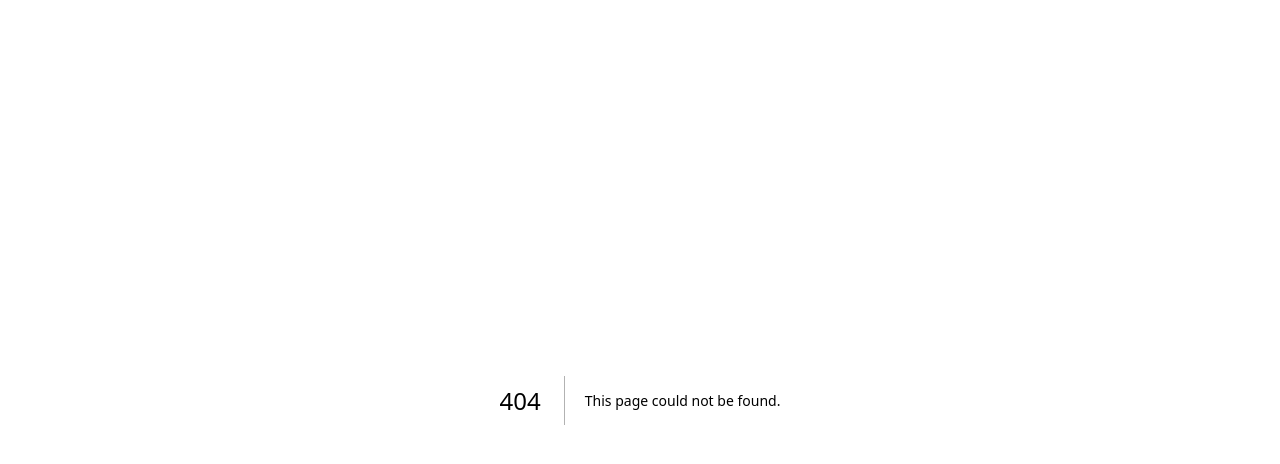
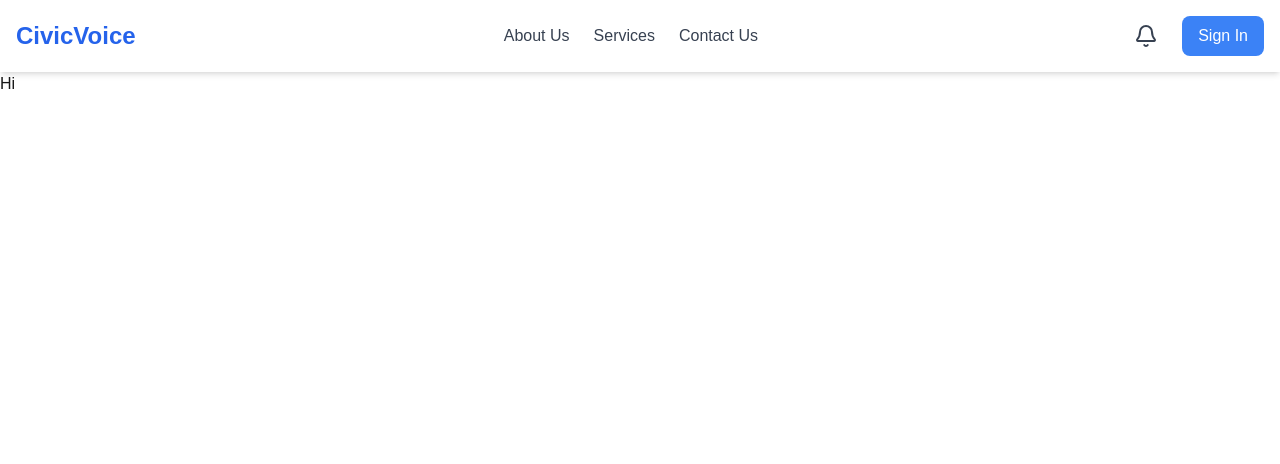
Before and after one commit to amlansarangi23/civicvoice, a Next.js app: page /dashboard in a window 1280 px wide. Before the commit this address had no page. Shown: the top 464 px of the page. Built offline with nearby package versions, Linux system fonts and the light colour scheme; no server answers.

Commit message:
added navbar

```diff
--- /dev/null
+++ b/app/dashboard/page.tsx
@@ -0,0 +1,9 @@
+import React from "react";
+
+const Dashboard = () => {
+  return <div>
+    Hi
+    </div>;
+};
+
+export default Dashboard;
--- a/app/layout.tsx
+++ b/app/layout.tsx
@@ -2,6 +2,7 @@ import type { Metadata } from "next";
 import { Geist, Geist_Mono } from "next/font/google";
 import "./globals.css";
 import { Providers } from "./provider";
+import { Navbar } from "@/components/navbar";
 
 const geistSans = Geist({
   variable: "--font-geist-sans",
@@ -28,7 +29,10 @@ export default function RootLayout({
       <body
         className={`${geistSans.variable} ${geistMono.variable} antialiased`}
       >
-        <Providers>{children}</Providers>
+        <Providers>
+        <Navbar/>
+        {children}
+        </Providers>
       </body>
     </html>
   );
--- a/app/page.tsx
+++ b/app/page.tsx
@@ -1,4 +1,4 @@
-import { Appbar } from "@/components/appbar";
+import { Appbar } from "@/components/navbar";
 import { NEXT_AUTH_CONFIG } from "@/lib/auth";
 import { getServerSession } from "next-auth"
 import { signIn } from "next-auth/react";
--- a/components/appbar.tsx
+++ /dev/null
@@ -1,12 +0,0 @@
-"use client";
-import { signIn, signOut } from "next-auth/react";
-// hello
-export const Appbar = () => {
-  return (
-    <div>
-      <button onClick={() => signIn()}>Signin</button>
-      <button onClick={() => signOut()}>Sign out</button>
-
-    </div>
-  );
-};
--- /dev/null
+++ b/components/navbar.tsx
@@ -0,0 +1,100 @@
+"use client";
+
+import { signIn, signOut } from "next-auth/react";
+import { useSession } from "next-auth/react";
+import { useState, useRef, useEffect } from "react";
+import { Bell, User } from "lucide-react";
+import Link from "next/link";
+
+export const Navbar = () => {
+  const { data: session, status } = useSession();
+  const [dropdownOpen, setDropdownOpen] = useState(false);
+  const dropdownRef = useRef<HTMLDivElement>(null);
+
+  // Close dropdown if clicked outside
+  useEffect(() => {
+    const handleClickOutside = (event: MouseEvent) => {
+      if (dropdownRef.current && !dropdownRef.current.contains(event.target as Node)) {
+        setDropdownOpen(false);
+      }
+    };
+    document.addEventListener("mousedown", handleClickOutside);
+    return () => document.removeEventListener("mousedown", handleClickOutside);
+  }, []);
+
+  return (
+    <nav className="bg-white shadow-md p-4 flex items-center justify-between">
+      {/* Logo */}
+      <Link href="/" className="text-2xl font-bold text-blue-600">
+        CivicVoice
+      </Link>
+
+      {/* Navigation Tabs */}
+      <div className="flex space-x-6">
+        <Link href="/about" className="text-gray-700 hover:text-blue-600">
+          About Us
+        </Link>
+        <Link href="/services" className="text-gray-700 hover:text-blue-600">
+          Services
+        </Link>
+        <Link href="/contact" className="text-gray-700 hover:text-blue-600">
+          Contact Us
+        </Link>
+      </div>
+
+      {/* Right Side (Notifications & User Dropdown/Sign In) */}
+      <div className="flex items-center space-x-4">
+        {/* Notification Bell */}
+        <button className="p-2 rounded-full hover:bg-gray-200">
+          <Bell className="h-6 w-6 text-gray-700" />
+        </button>
+
+        {/* User Icon and Dropdown if logged in, else Sign In button */}
+        {status == "authenticated" ? (
+          <div className="relative" ref={dropdownRef}>
+            <button
+              onClick={() => setDropdownOpen((prev) => !prev)}
+              className="flex items-center p-2 rounded-full hover:bg-gray-200"
+            >
+              <User className="h-6 w-6 text-gray-700" />
+            </button>
+            {dropdownOpen && (
+              <div className="absolute right-0 mt-2 w-56 bg-white border rounded-md shadow-lg z-10">
+                <div className="p-4 border-b">
+                  <p className="font-semibold text-gray-900">{session.user.username}</p>
+                  <p className="text-sm text-gray-900">{session.user.email}</p>
+                  <p className="text-sm text-gray-900">{session.user.localityName}</p>
+                </div>
+                <ul>
+                  <li>
+                    <Link
+                      href="/issues"
+                      className="block px-4 py-2 text-slate-700 hover:bg-gray-100"
+                    >
+                      Issues
+                    </Link>
+                  </li>
+                  <li>
+                    <button
+                      onClick={() => signOut()}
+                      className="w-full text-left px-4 py-2 text-slate-700 hover:bg-gray-100"
+                    >
+                      Sign Out
+                    </button>
+                  </li>
+                </ul>
+              </div>
+            )}
+          </div>
+        ) : (
+          <button
+            onClick={() => signIn()}
+            className="px-4 py-2 bg-blue-500 text-white rounded-lg hover:bg-blue-600"
+          >
+            Sign In
+          </button>
+        )}
+      </div>
+    </nav>
+  );
+};
--- a/package.json
+++ b/package.json
@@ -13,6 +13,7 @@
     "axios": "^1.7.9",
     "bcrypt": "^5.1.1",
     "bcryptjs": "^2.4.3",
+    "lucide-react": "^0.477.0",
     "next": "15.1.6",
     "next-auth": "^4.24.11",
     "react": "^19.0.0",
```
Also changed, not shown: 1 other file (tests, documents, lock files or other folders).
